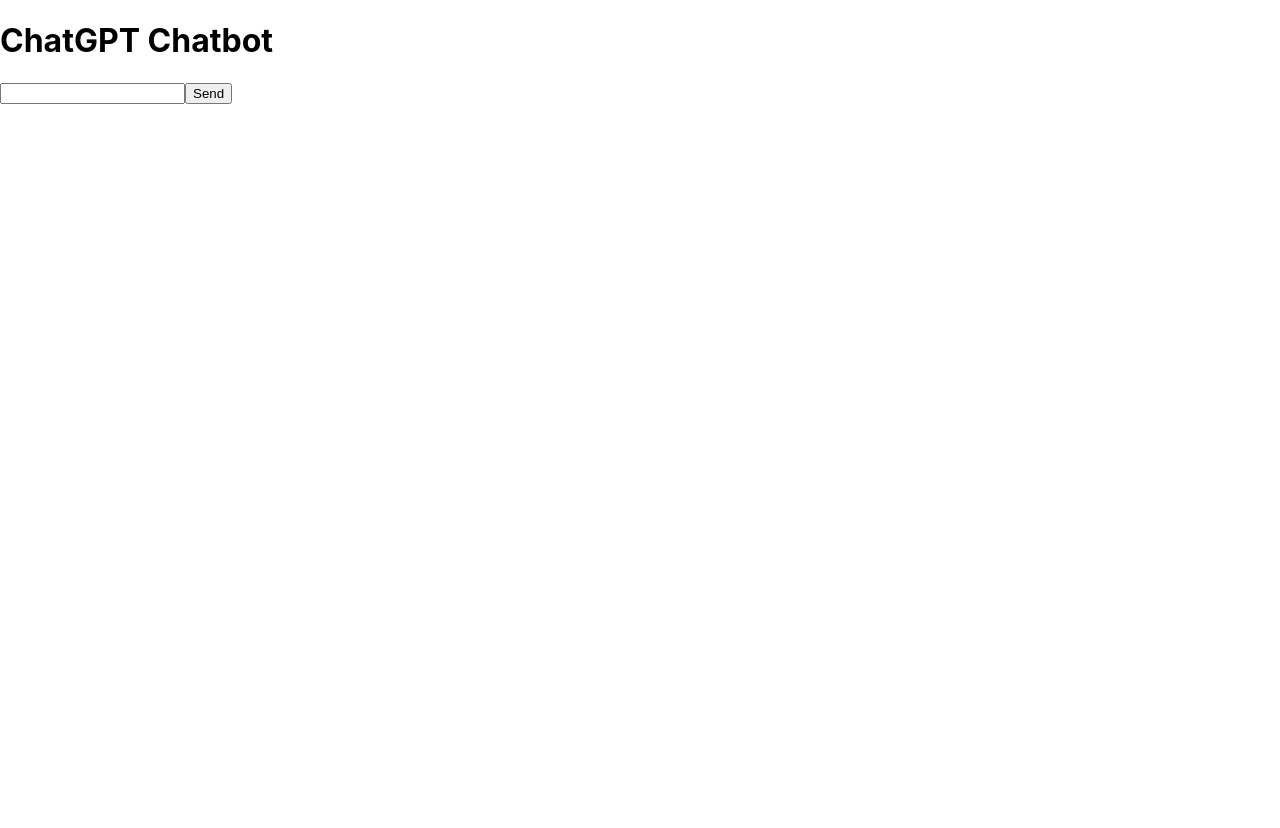
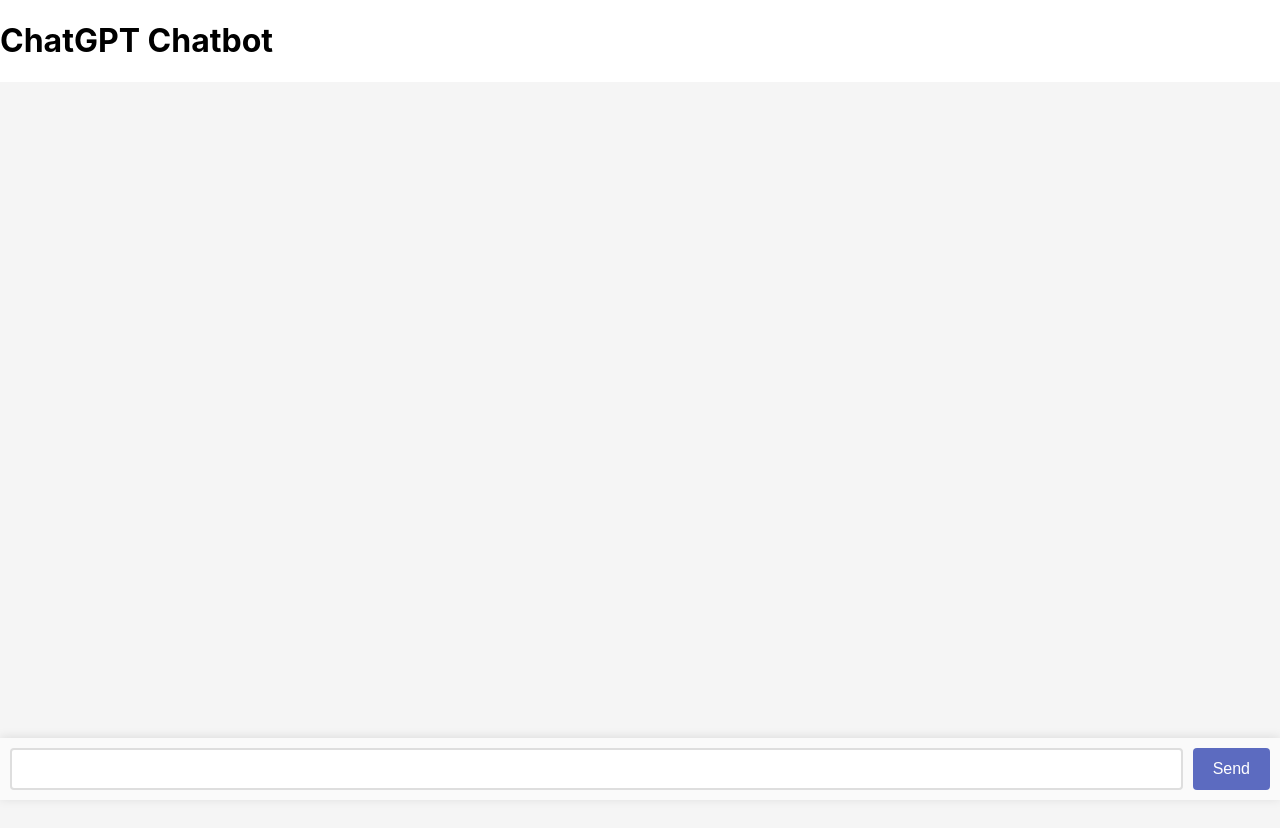
Before and after one commit to JintoYamanaka/ai-chat-app, a React (Create React App) app: page / in a window 1280 px wide. Shown: the top 828 px of the page. Before the commit the page ends 800 px from the top, so only its background shows below. Built offline with nearby package versions, Linux system fonts and the light colour scheme.

Commit message:
デザインを見やすく修正

```diff
--- a/src/chat.tsx
+++ b/src/chat.tsx
@@ -12,29 +12,70 @@
   // 応答の構造に基づいて他のプロパティがあればここに追加
 }
 
-// Emotion CSSスタイル
 const chatContainerStyle = css`
-  /* コンテナスタイル */
+  display: flex;
+  flex-direction: column;
+  height: 100vh;
+  background-color: #f5f5f5;
 `;
 
 const chatHistoryStyle = css`
-  /* チャット履歴スタイル */
+  overflow-y: auto;
+  flex-grow: 1;
+  padding: 20px;
+  margin-bottom: 60px; // 入力エリアの高さに応じて調整
 `;
 
 const userMessageStyle = css`
-  /* ユーザーメッセージスタイル */
+  margin-bottom: 10px;
+  padding: 10px;
+  background-color: #e1f5fe;
+  border-radius: 10px;
+  max-width: 70%;
+  align-self: flex-end;
 `;
 
 const botMessageStyle = css`
-  /* ボットメッセージスタイル */
+  margin-bottom: 10px;
+  padding: 10px;
+  background-color: #ede7f6;
+  border-radius: 10px;
+  max-width: 70%;
+  align-self: flex-start;
 `;
 
 const inputStyle = css`
-  /* 入力フィールドスタイル */
+  flex: 1;
+  padding: 10px 15px;
+  font-size: 16px;
+  border: 2px solid #dedede;
+  border-radius: 4px;
+  margin-right: 10px;
 `;
 
 const buttonStyle = css`
-  /* 送信ボタンスタイル */
+  padding: 10px 20px;
+  background-color: #5c6bc0;
+  color: white;
+  font-size: 16px;
+  border: none;
+  border-radius: 4px;
+  cursor: pointer;
+  &:hover {
+    background-color: #3949ab;
+  }
+`;
+
+const inputAreaStyle = css`
+  display: flex;
+  justify-content: space-between;
+  padding: 10px;
+  background-color: #fafafa;
+  position: fixed; // 固定位置
+  bottom: 0; // 下部に固定
+  left: 0;
+  right: 0; // 左右に広がるように
+  box-shadow: 0 -1px 10px rgba(0, 0, 0, 0.1); // 影で区別
 `;
 
 const App = () => {
@@ -108,6 +149,7 @@
           </div>
         ))}
       </div>
+      <div className={inputAreaStyle}>
         <input
           type="text"
           value={input}
@@ -118,6 +160,7 @@
           Send
         </button>
       </div>
+    </div>
   );
 };
 
```
Lines whose indentation alone changed are shown as unchanged.
